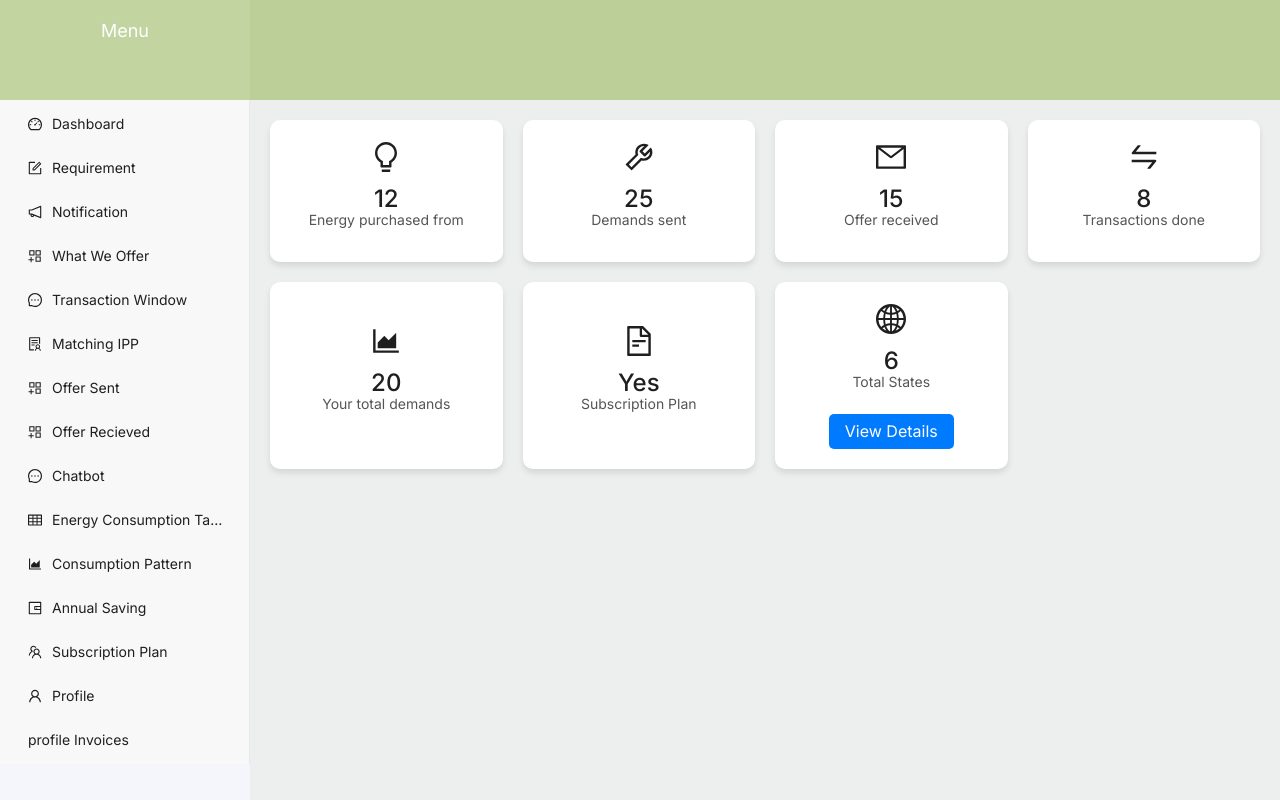
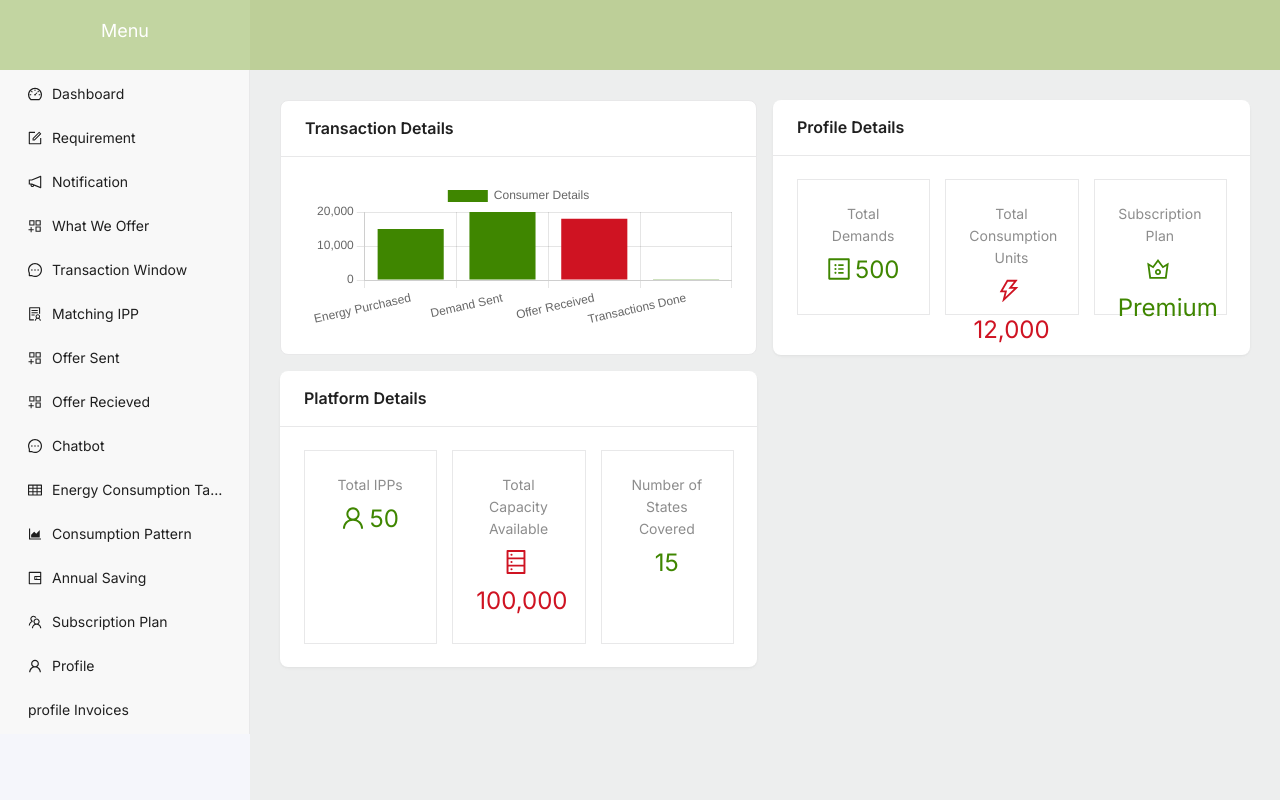
Before and after one commit to Ashish-11-06/Energy, a React (Vite) app: page /consumer/dashboard in a window 1280 px wide. Built offline with nearby package versions, Linux system fonts and the light colour scheme.

Commit message:
Refactor layout components to reduce header and sidebar heights, enhance dashboard with detailed consumer and platform statistics

```diff
--- a/src/Components/Layout/HeaderComponent.jsx
+++ b/src/Components/Layout/HeaderComponent.jsx
@@ -93,18 +93,18 @@ const HeaderComponent = ({ isMobile, drawerVisible, toggleDrawer }) => {
           alignItems: "center",
           justifyContent: "center", // Center align the content for better aesthetics
           width: "100%", // Ensure it spans the full width of the parent
-          height: "100%",
+          height: "70%",
         }}
       >
         <div style={{ width: "100%", maxWidth: "1500px", margin: "0 auto" }}>
           {showProgress && (
             <div className="navbar">
-              <div className="progress-container" style={{ width: "100%" }}>
-                <div className="horizontal-line" style={{ '--progress-width': `${(currentStepIndex / (steps.length - 1)) * 100}%` }}></div>
-                <div className="progress-icons" style={{ display: "flex", justifyContent: "space-between" }}>
+              <div className="progress-container" style={{ width: "100%", height: "30px" }}>
+                <div className="horizontal-line" style={{ '--progress-width': `${(currentStepIndex / (steps.length - 1)) * 100}%`, height: "4px" }}></div>
+                <div className="progress-icons" style={{ display: "flex", justifyContent: "space-between", marginTop: "-3%" }}>
                   {steps.map((step, index) => (
                     <div className="icon-container" key={index} style={{ flex: 1, textAlign: "center" }}>
-                      <span className="icon-label" style={{ fontSize: "10px" }}>
+                      <span className="icon-label" style={{ fontSize: "8px" }}>
                         {step.label}
                       </span>
                       <Link to={step.path}>
@@ -113,9 +113,11 @@ const HeaderComponent = ({ isMobile, drawerVisible, toggleDrawer }) => {
                           style={{
                             margin: "0 auto",
                             transform: index === steps.length - 1 ? "translateX(10px)" : "none", // Adjust the last circle to the right
+                            width: "16px",
+                            height: "16px",
                           }}
                         >
-                          {React.cloneElement(step.icon, { style: { fontSize: '16px' } })}
+                          {React.cloneElement(step.icon, { style: { fontSize: '12px' } })}
                         </div>
                       </Link>
                     </div>
--- a/src/Components/Layout/Layout.jsx
+++ b/src/Components/Layout/Layout.jsx
@@ -64,7 +64,7 @@ const LayoutComponent = () => {
             position: 'sticky',
             top: 0,
             zIndex: 1000, // Ensure header is above sidebar and content
-            height:'100px'
+            height:'70px'
           }}
         >
           <HeaderComponent
--- a/src/Components/Layout/Sidebar.jsx
+++ b/src/Components/Layout/Sidebar.jsx
@@ -122,7 +122,7 @@ const Sidebar = ({ collapsed, setCollapsed, isMobile }) => {
               textAlign: 'center',
               fontSize: '18px',
               backgroundColor: '#6698005c',
-              height: '100px',
+              height: '70px',
             }}
           >
             Menu
--- a/src/Pages/Consumer/Dashboard.jsx
+++ b/src/Pages/Consumer/Dashboard.jsx
@@ -1,140 +1,111 @@
-import React, { useState } from "react";
-import { Card, Modal } from "antd";
-import { Line, Bar } from "react-chartjs-2";
-import styled from "styled-components";
-import {
-  BulbOutlined,
-  ToolOutlined,
-  MailOutlined,
-  SwapOutlined,
-  AreaChartOutlined,
-  FileTextOutlined,
-  HomeOutlined,
-  GlobalOutlined,
-} from "@ant-design/icons";
-import {
-  Chart as ChartJS,
-  CategoryScale,
-  LinearScale,
-  PointElement,
-  LineElement,
-  Title,
-  Tooltip,
-  Legend,
-} from "chart.js";
-import NavbarWithProgressBar from "./NavbarWithProgressBar";
+import React from "react";
+import { Row, Col, Card, Statistic } from "antd";
+import { ArrowUpOutlined, ArrowDownOutlined, UserOutlined, DatabaseOutlined, ProfileOutlined, ThunderboltOutlined, CrownOutlined } from "@ant-design/icons";
+import { Bar } from 'react-chartjs-2';
+import 'chart.js/auto';
 
-ChartJS.register(CategoryScale, LinearScale, PointElement, LineElement, Title, Tooltip, Legend);
-
-const profileData = {
-  name: "John Doe",
-  role: "Energy Consumer",
-  email: "johndoe@example.com",
-  avatar: "https://i.pravatar.cc/150?img=4",
-  stats: {
-    purchasedFrom: 12,
-    offered: 25,
-    offersReceived: 15,
-    transactionsDone: 8,
-    totalDemands: 20,
-  },
-};
-
-const isSubscribed = true;
-const totalDemands = 1200;
-const completedDemands = 800;
-
-const statsData = [
-  { title: "Energy purchased from", value: profileData.stats.purchasedFrom, icon: <BulbOutlined /> },
-  { title: "Demands sent", value: profileData.stats.offered, icon: <ToolOutlined /> },
-  { title: "Offer received", value: profileData.stats.offersReceived, icon: <MailOutlined /> },
-  { title: "Transactions done", value: profileData.stats.transactionsDone, icon: <SwapOutlined /> },
-  { title: "Your total demands", value: profileData.stats.totalDemands, icon: <AreaChartOutlined /> },
-  { title: "Subscription Plan", value: isSubscribed ? "Yes" : "No", icon: <FileTextOutlined /> },
-  {
-    title: "Total States",
-    value: 6,
-    icon: <GlobalOutlined />,
-    details: ["State 1", "State 2", "State 3", "State 4", "State 5", "State 6"],
-  },
-];
-
-// Styled component for the stats grid
-const StatsGrid = styled.div`
-  display: grid;
-  grid-template-columns: repeat(auto-fit, minmax(200px, 1fr));
-  gap: 20px;
-  padding: 20px;
-
-`;
-
-// Styled card for individual stat
-const StatCard = styled.div`
-  display: flex;
-  flex-direction: column;
-  align-items: center;
-  justify-content: center;
-  padding: 20px;
-  border-radius: 10px;
-  box-shadow: 0 4px 6px rgba(0, 0, 0, 0.1);
-  background-color: #fff;
-`;
-
-const StatData = () => {
-  const [isModalVisible, setIsModalVisible] = useState(false);
-  const [modalDetails, setModalDetails] = useState([]);
-
-  const handleViewClick = (details) => {
-    setModalDetails(details);
-    setIsModalVisible(true);
+const Dashboard = () => {
+  const consumerDetails = {
+    energyPurchased: 15000,
+    demandSent: 20000,
+    offerReceived: 18000,
+    transactionsDone: 100,
+    totalDemands: 500,
+    totalConsumptionUnits: 12000,
+    subscriptionPlan: "Premium",
+    totalStates: 10,
   };
 
-  const handleCancel = () => {
-    setIsModalVisible(false);
+  const platformDetails = {
+    totalIPPs: 50,
+    totalCapacity: 100000,
+    statesCovered: 15,
+  };
+
+  const barData = {
+    labels: ['Energy Purchased', 'Demand Sent', 'Offer Received', 'Transactions Done'],
+    datasets: [
+      {
+        label: 'Consumer Details',
+        data: [
+          consumerDetails.energyPurchased,
+          consumerDetails.demandSent,
+          consumerDetails.offerReceived,
+          consumerDetails.transactionsDone,
+        ],
+        backgroundColor: ['#3f8600', '#3f8600', '#cf1322', '#3f8600'],
+      },
+    ],
   };
 
   return (
-    <>
-      <StatsGrid>
-        {statsData.map((stat, index) => (
-          <StatCard key={index}>
-            <div style={{ fontSize: "30px", marginBottom: "10px" }}>{stat.icon}</div>
-            <h3 style={{ fontSize: "24px", margin: "0" }}>{stat.value}</h3>
-            <p style={{ fontSize: "14px", color: "#555" }}>{stat.title}</p>
-            {stat.details && (
-              <button
-                onClick={() => handleViewClick(stat.details)}
-                style={{
-                  marginTop: "10px",
-                  padding: "8px 16px",
-                  borderRadius: "5px",
-                  border: "none",
-                  backgroundColor: "#007BFF",
-                  color: "white",
-                  cursor: "pointer",
-                }}
-              >
-                View Details
-              </button>
-            )}
-          </StatCard>
-        ))}
-      </StatsGrid>
-      <Modal title="Details" visible={isModalVisible} onCancel={handleCancel} footer={null}>
-        <ul>
-          {modalDetails.map((detail, i) => (
-            <li key={i}>{detail}</li>
-          ))}
-        </ul>
-      </Modal>
-    </>
-  );
-};
+    <div style={{ padding: "30px" }}>
+      <Row gutter={[16, 16]} style={{ height: "400px" }}>
+        {/* Consumer Details */}
+        <Col span={12}>
+          <Card
+           title="Transaction Details"
+          style={{ backgroundColor: "white", height: "100%" }}>
+            <div style={{ height: "100%" }}>
+              <Bar data={barData} options={{ maintainAspectRatio: false }} />
+            </div>
+          </Card>
+        </Col>
 
-const Dashboard = () => {
-  return (
-    <div>
-      <StatData />
+        {/* Profile Details */}
+        <Col span={12}>
+          <Card
+            title="Profile Details"
+            bordered={false}
+            style={{ backgroundColor: "white", height: "100%" }}
+          >
+            <Row gutter={[16, 16]}>
+              <Col span={8}>
+                <Card.Grid style={{ width: "100%", textAlign: "center", height: '135px' }}>
+                  <Statistic title="Total Demands" value={consumerDetails.totalDemands} prefix={<ProfileOutlined />} valueStyle={{ color: "#3f8600" }} />
+                </Card.Grid>
+              </Col>
+              <Col span={8}>
+                <Card.Grid style={{ width: "100%", textAlign: "center", height: '135px' }}>
+                  <Statistic title="Total Consumption Units" value={consumerDetails.totalConsumptionUnits} prefix={<ThunderboltOutlined />} valueStyle={{ color: "#cf1322" }} />
+                </Card.Grid>
+              </Col>
+              <Col span={8}>
+                <Card.Grid style={{ width: "100%", textAlign: "center", height: '135px' }}>
+                  <Statistic title="Subscription Plan" value={consumerDetails.subscriptionPlan} prefix={<CrownOutlined />} valueStyle={{ color: "#3f8600" }} />
+                </Card.Grid>
+              </Col>
+            </Row>
+          </Card>
+        </Col>
+
+        {/* Platform Details */}
+        <Col span={12}>
+          <Card
+            title="Platform Details"
+            bordered={false}
+            style={{ backgroundColor: "white", height: "100%" }}
+          >
+            <Row gutter={[16, 16]}>
+              <Col span={8}>
+                <Card.Grid style={{ width: "100%", height: "100%", textAlign: "center" }}>
+                  <Statistic title="Total IPPs" value={platformDetails.totalIPPs} prefix={<UserOutlined />} valueStyle={{ color: "#3f8600" }} />
+                </Card.Grid>
+              </Col>
+              <Col span={8}>
+                <Card.Grid style={{ width: "100%", height: "100%", textAlign: "center" }}>
+                  <Statistic title="Total Capacity Available" value={platformDetails.totalCapacity} prefix={<DatabaseOutlined />} valueStyle={{ color: "#cf1322" }} />
+                </Card.Grid>
+              </Col>
+              <Col span={8}>
+                <Card.Grid style={{ width: "100%", height: "100%", textAlign: "center"}}>
+                  <Statistic title="Number of States Covered" value={platformDetails.statesCovered} valueStyle={{ color: "#3f8600" }} />
+                </Card.Grid>
+              </Col>
+            </Row>
+          </Card>
+        </Col>
+      </Row>
     </div>
   );
 };
```
